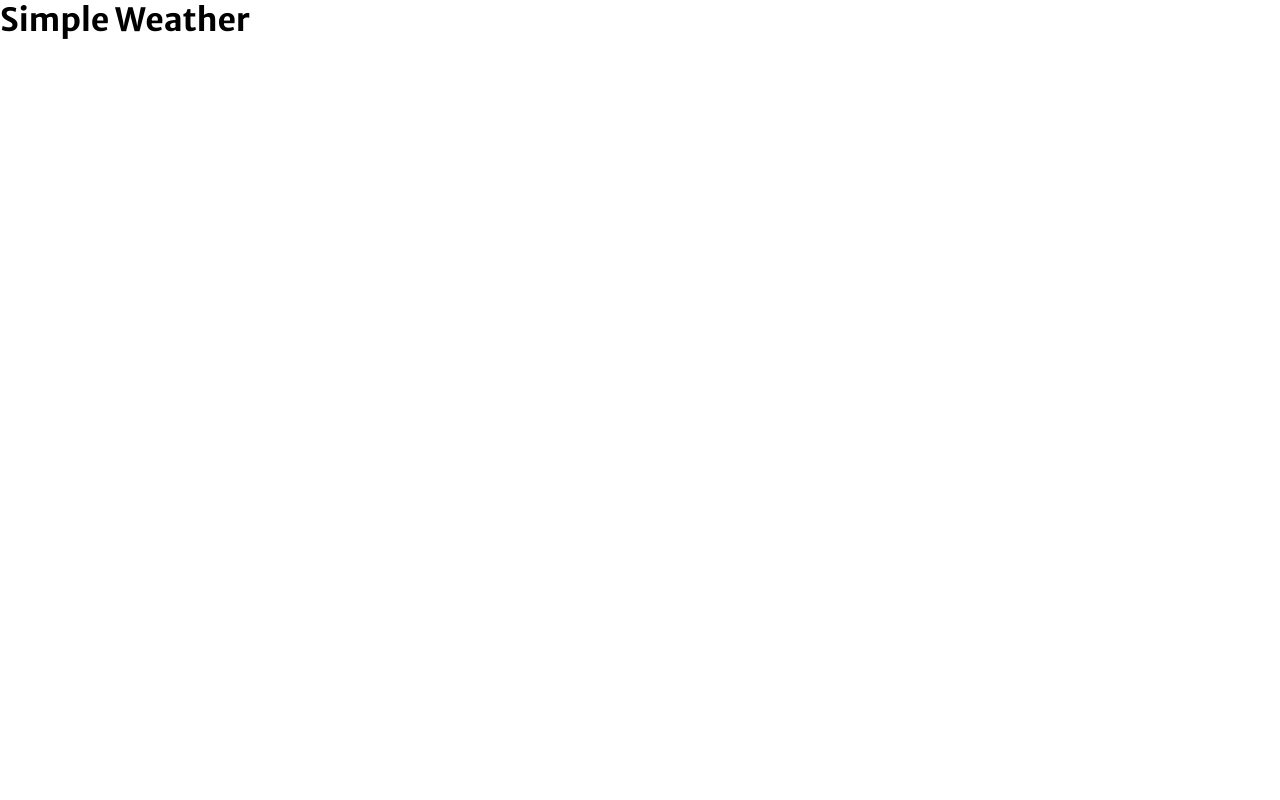
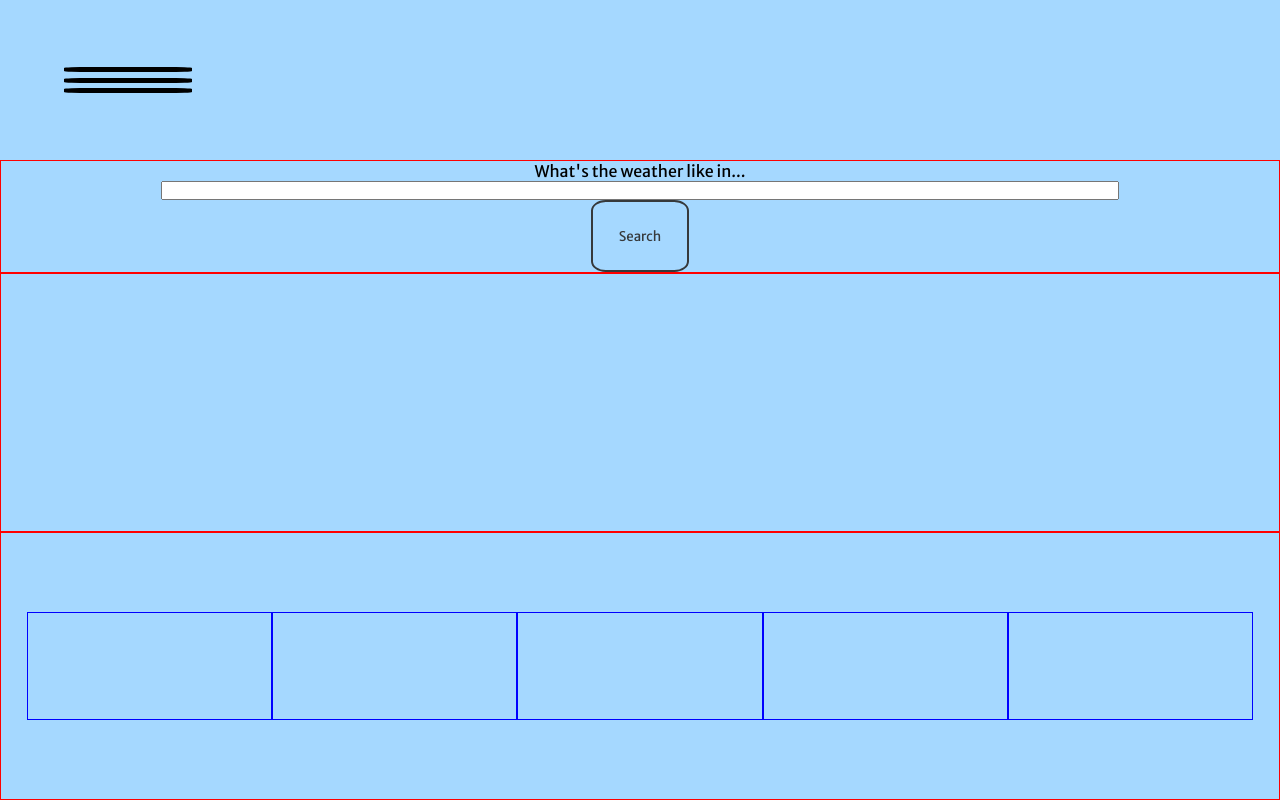
Before and after one commit to dctablac/SimpleWeather, a plain HTML site: page index.html in a window 1280 px wide. Drawn offline with Linux system fonts and the light colour scheme.

Commit message:
Initial layout established.

```diff
--- a/css/style.css
+++ b/css/style.css
@@ -7,9 +7,88 @@
 :root {
     --bg-night: #36393B;
     --bg-day: #A5D8FF;
+    --btn-border: #36393B;
+}
 
+html, body {
+    height: 100%;
 }
 
 html {
+    background: var(--bg-day);
     font-family: 'Merriweather Sans', sans-serif;
 }
+
+body {
+    display: flex;
+    flex-direction: column;
+}
+
+
+/* Title and Nav */
+
+#nav-burger-icon {
+    display: flex;
+    flex-direction: column;
+    height: 5%;
+    width: 10%;
+    justify-content: space-around;
+    margin: 5%;
+}
+
+.nav-patty {
+    height: 15%;
+    width: 100%;
+    background-color: black;
+    border-radius: 20%;
+}
+
+#search-bar-container, #weather-display-container, #forecast-container {
+    width: 100%;
+    border: 1px solid red;
+}
+
+#search-bar-container {
+    height: 15%;
+    display: flex;
+    flex-direction: column;
+    justify-content: space-around;
+    align-items: center;
+}
+
+#search-bar {
+    width: 75%;
+}
+
+#search-button {
+    padding: 2%;
+    background: none;
+    border-radius: 15%;
+    border: 2px solid var(--btn-border);
+    font-family: 'Merriweather Sans', sans-serif;
+    color: var(--btn-border);
+    cursor: pointer;
+    transition: background 0.2s linear, color 0.2s linear;
+}
+
+#search-button:hover {
+    color: white;
+    background: var(--btn-border);
+}
+
+#weather-display-container {
+    height: 40%;
+}
+
+#forecast-container {
+    height: 40%;
+    display: flex;
+    padding: 2%;
+    align-items: center;
+}
+
+.forecast {
+    height: 50%;
+    width: 20%;
+    border: 1px solid blue;
+}
--- a/index.html
+++ b/index.html
@@ -16,7 +16,27 @@
         <div class="nav-patty"></div>
         <div class="nav-patty"></div>
     </div>
-    <h1>Simple Weather</h1>
+
+    <form id="search-bar-container" action="" method="get">
+        <label for="search-bar">What's the weather like in...</label>
+        <input type="text" name="search-bar" id="search-bar">
+        <button id="search-button" onclick="alert('hi')">Search</button>
+    </form>
+
+    <div id="weather-display-container">
+        <div id="date"></div>
+        <div id="location"></div>
+        <div id="weather-animation-container"></div>
+        <div id="weather-description"></div>
+    </div>
+
+    <div id="forecast-container">
+        <div class="forecast"></div>
+        <div class="forecast"></div>
+        <div class="forecast"></div>
+        <div class="forecast"></div>
+        <div class="forecast"></div>
+    </div>
 
 
     <script src="js/script.js"></script>
```
